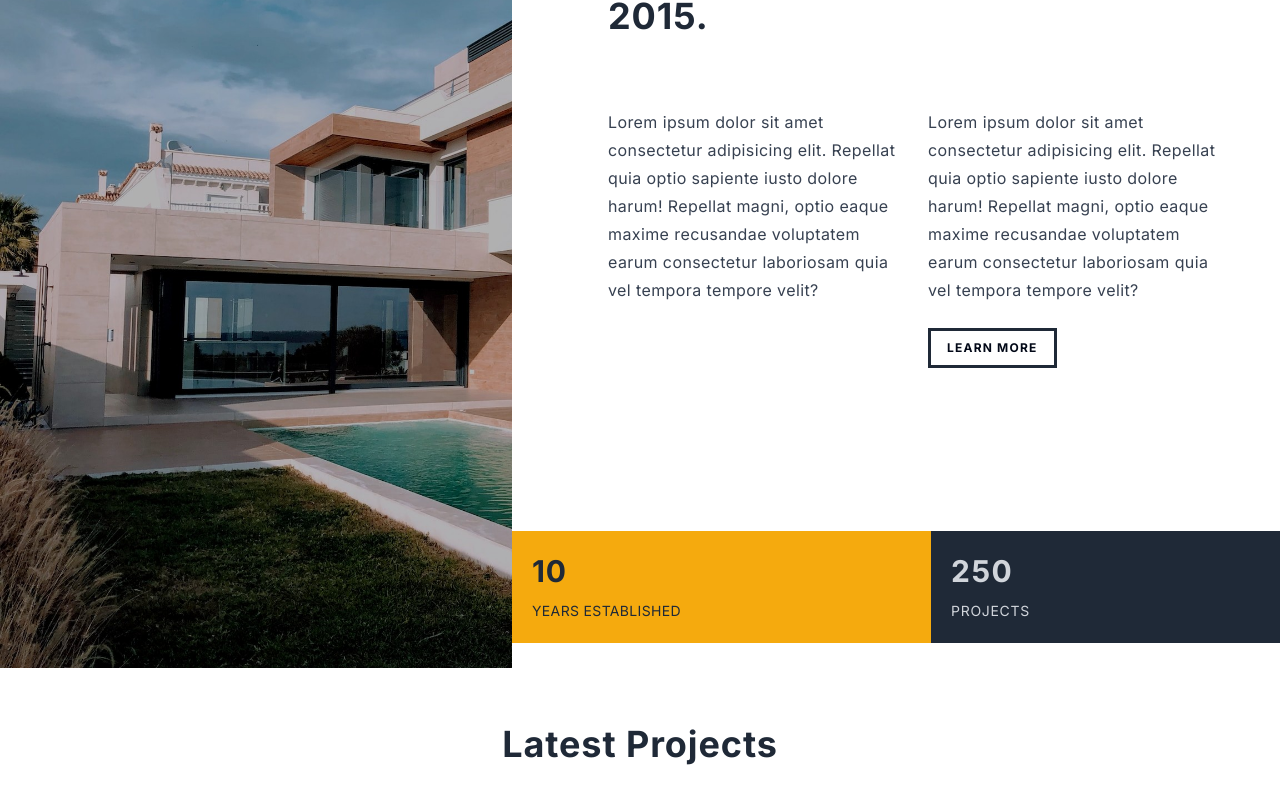
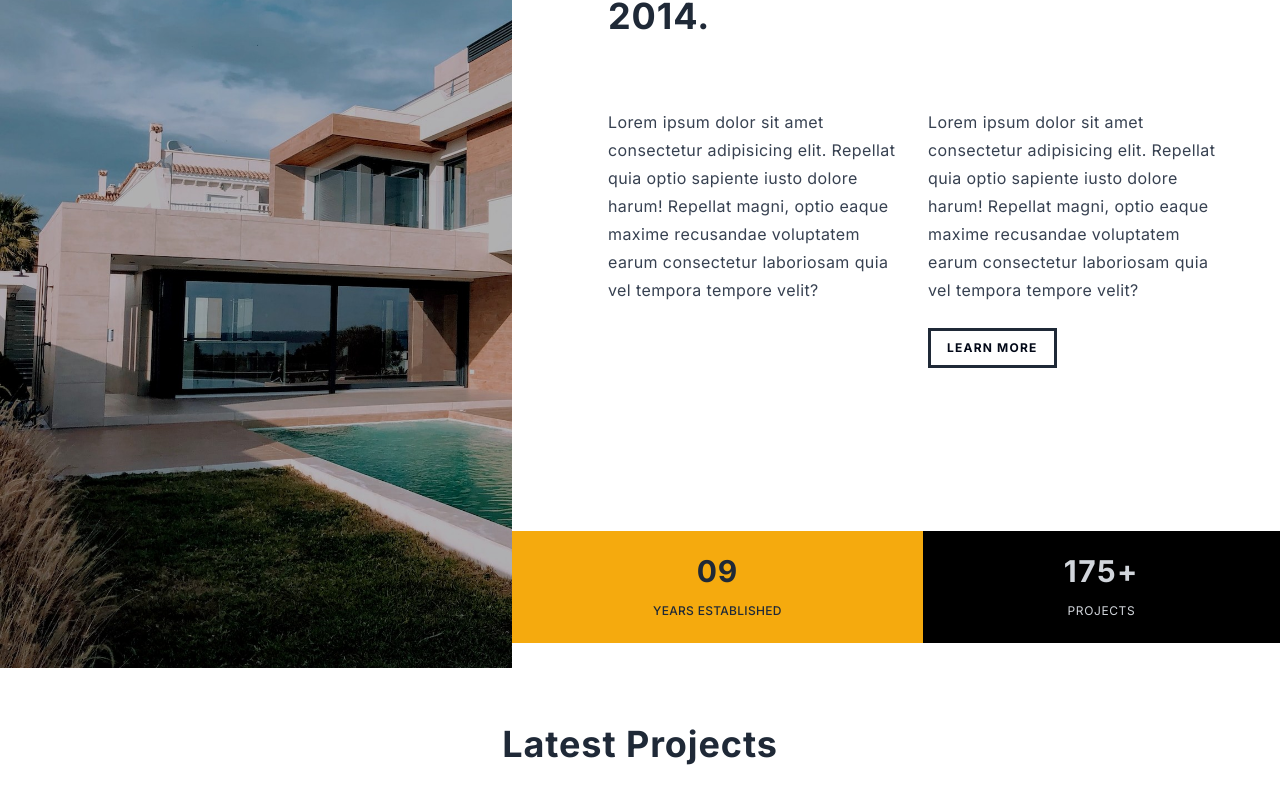
Before and after one commit to aliihaiderr/construction-landing-page, a Next.js app: page / in a window 1280 px wide. Shown: the part 932-1734 px from the top of the page. Built offline with nearby package versions, Linux system fonts and the light colour scheme.

Commit message:
features section updated

```diff
--- a/src/components/Features.tsx
+++ b/src/components/Features.tsx
@@ -13,7 +13,7 @@ const Features = () => {
       <div className='w-3/5'>
         <div className='pt-12 pl-24 pr-16 flex flex-col'>
           <h2 className="scroll-m-20 pb-2 font-bold text-4xl w-3/4 text-gray-800 tracking-wide leading-10 transition-colors first:mt-0">
-            We Value Your Trust & Build Your Dream Since 2015.
+            We Value Your Trust & Build Your Dream Since 2014.
           </h2>
           <div className='flex gap-8 mt-16'>
             <div>
@@ -30,13 +30,13 @@ const Features = () => {
           </div>
         </div>
         <div className='flex mt-[163px]'>
-            <div className='bg-[#F5AA0E] text-gray-800 p-5 flex-auto'>
-              <h2 className="scroll-m-20 pb-2 font-bold text-3xl tracking-wide leading-10 transition-colors first:mt-0">10</h2>
-              <h3 className='scroll-m-20 font-normal text-sm tracking-wide leading-6 transition-colors first:mt-0'>YEARS ESTABLISHED</h3>
+            <div className='flex flex-col justify-center items-center bg-[#F5AA0E] text-gray-800 p-5 flex-auto'>
+              <h2 className="scroll-m-20 pb-2 font-bold text-3xl tracking-wide leading-10 transition-colors first:mt-0">09</h2>
+              <h3 className='scroll-m-20 font-medium text-xs tracking-wide leading-6 transition-colors first:mt-0'>YEARS ESTABLISHED</h3>
             </div>
-            <div className='bg-gray-800 text-gray-300 p-5 flex-auto'>
-              <h2 className="scroll-m-20 pb-2 font-bold text-3xl tracking-wider leading-10 transition-colors first:mt-0">250</h2>
-              <h3 className='scroll-m-20 font-normal text-sm tracking-wider leading-6 transition-colors first:mt-0'>PROJECTS</h3>
+            <div className='flex flex-col justify-center items-center bg-black text-gray-300 p-5 flex-auto'>
+              <h2 className="scroll-m-20 pb-2 font-bold text-3xl tracking-wider leading-10 transition-colors first:mt-0">175+</h2>
+              <h3 className='scroll-m-20 font-font-medium text-xs tracking-wider leading-6 transition-colors first:mt-0'>PROJECTS</h3>
             </div>
         </div>
       </div>
```
